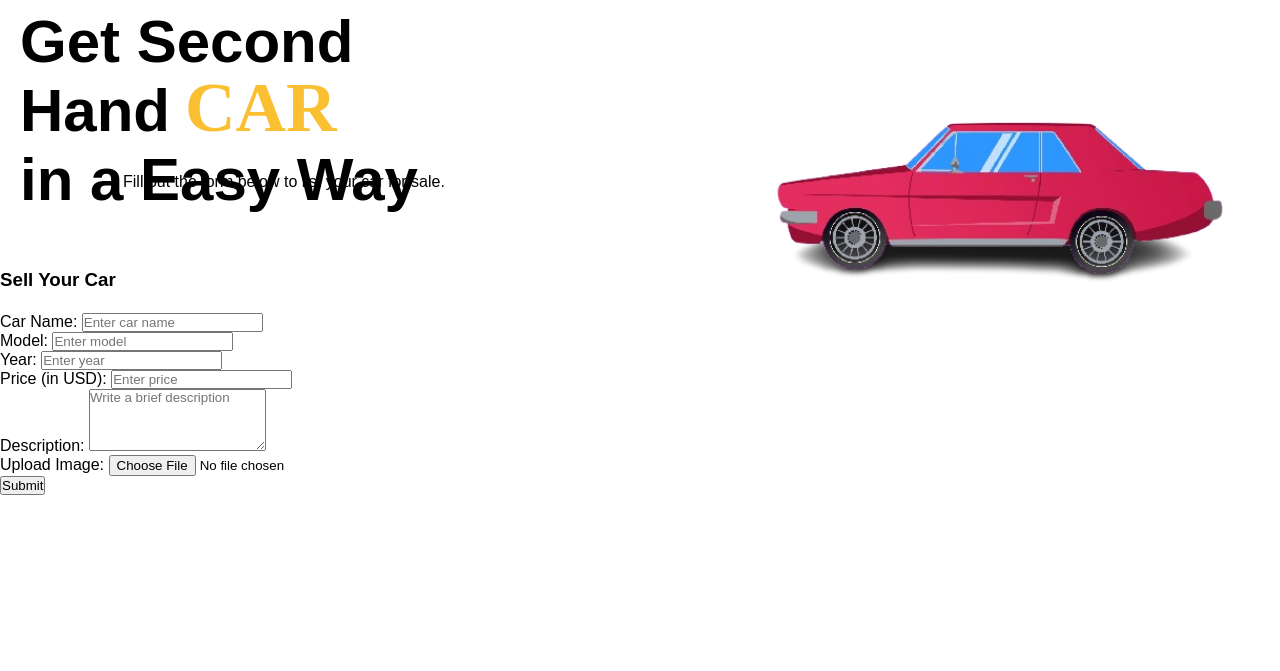
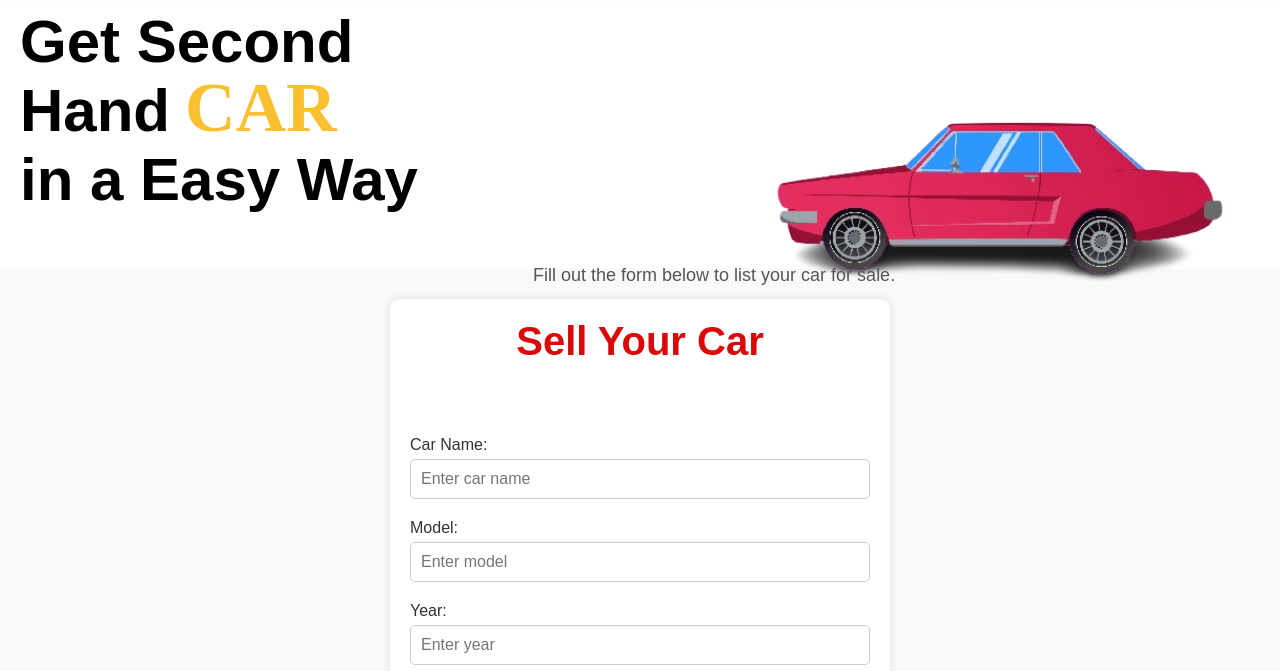
Before and after one commit to varshaC83/car, a plain HTML site: page sell.html in a window 1280 px wide. Shown: the part 129-800 px from the top of the page. Drawn offline with Linux system fonts and the light colour scheme.

Commit message:
Update style.css

```diff
--- a/style.css
+++ b/style.css
@@ -610,3 +610,81 @@ section,
         margin-bottom: 20px;
     }
 }
+/* Sell Section */
+#sell {
+    padding: 30px 20px;
+    background-color: #f8f9fa; /* Light background for contrast */
+    text-align: center;
+    min-height: 250px; /* Set a minimum height */
+}
+
+#sell .sell-container {
+    max-width: 500px;
+    margin: 0 auto;
+    background: #ffffff;
+    padding: 20px;
+    box-shadow: 0 0 10px rgba(0, 0, 0, 0.1);
+    border-radius: 10px;
+}
+
+#sell h1 {
+    font-size: 40px;
+    color: #db0808;
+    margin-bottom: 20px;
+}
+
+#sell p {
+    font-size: 18px;
+    color: #555;
+    margin-bottom: 30px;
+}
+
+.sell-form .form-group {
+    margin-bottom: 20px;
+    text-align: left;
+}
+
+.sell-form .form-group label {
+    display: block;
+    font-size: 16px;
+    font-weight: 500;
+    margin-bottom: 5px;
+    color: #333;
+}
+
+.sell-form .form-group input,
+.sell-form .form-group textarea {
+    width: 100%;
+    padding: 10px;
+    border: 1px solid #ccc;
+    border-radius: 5px;
+    font-size: 16px;
+}
+
+.sell-form .form-group input:focus,
+.sell-form .form-group textarea:focus {
+    outline: none;
+    border-color: #db0808;
+    box-shadow: 0 0 5px rgba(219, 8, 8, 0.3);
+}
+
+.sell-form .form-group textarea {
+    resize: none;
+}
+
+.sell-btn {
+    display: inline-block;
+    background-color: #db0808;
+    color: #ffffff;
+    font-size: 18px;
+    padding: 10px 20px;
+    border: none;
+    border-radius: 5px;
+    cursor: pointer;
+    transition: 0.3s;
+}
+
+.sell-btn:hover {
+    background-color: #fac031;
+    transform: scale(1.05);
+}
```
